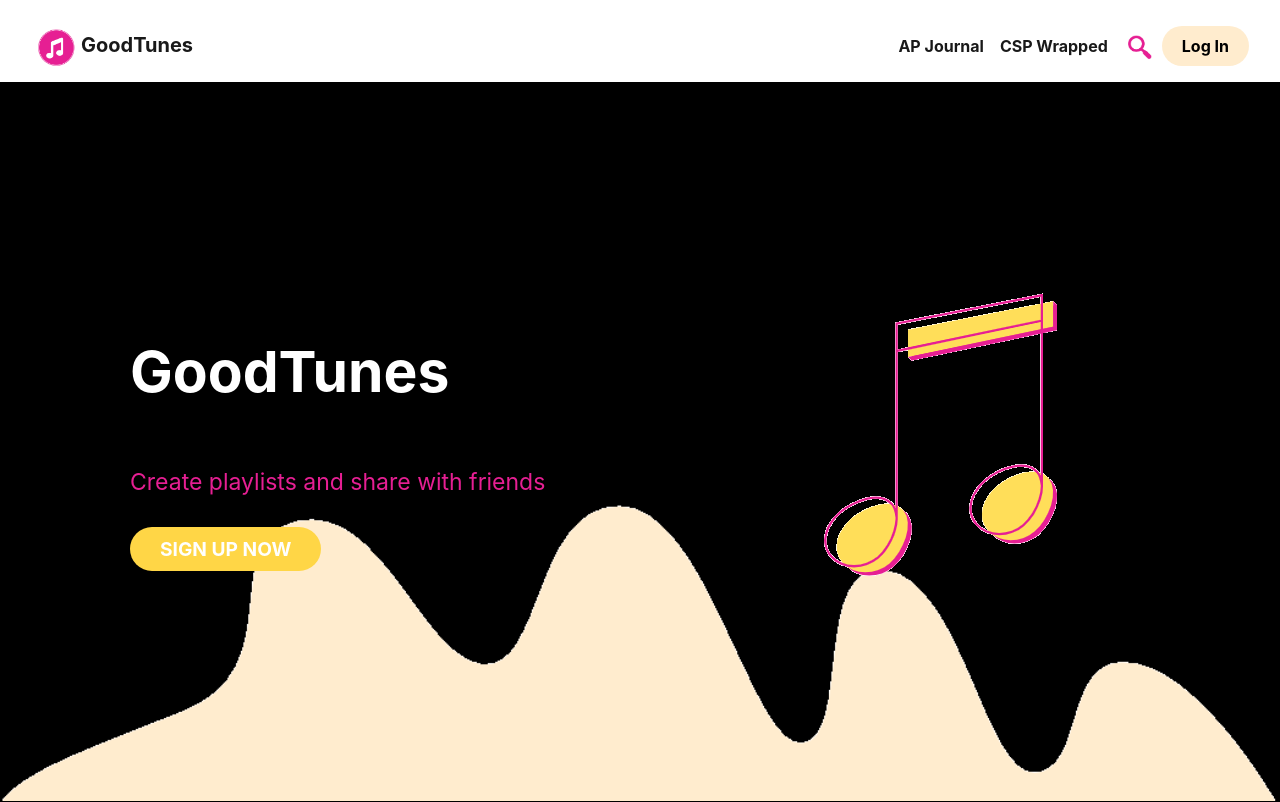
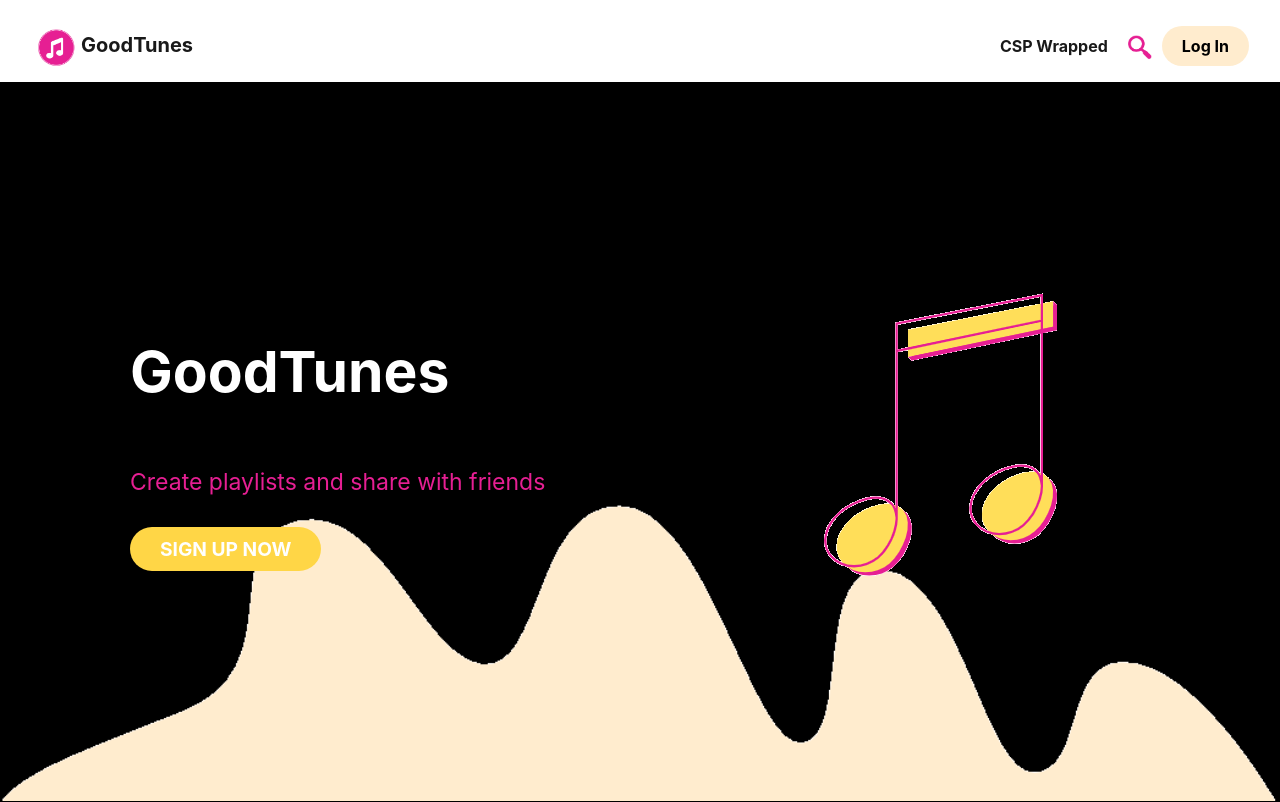
Before and after one commit to sarahwxie/GoodTunes, a Flask app: page / in a window 1280 px wide. Run offline with Flask 2, Linux system fonts and the light colour scheme; some libraries are stand-ins or nearby versions.

Commit message:
easter egg color/hover

```diff
--- a/templates/nav.html
+++ b/templates/nav.html
@@ -6,7 +6,7 @@
         </button>
         <div>
             <ul class="nav navbar-nav">
-                <li class="nav-item"><a class="nav-link active" href="/apjournal"><strong>AP Journal</strong></a></li>
+                <li class="nav-item"><a class="color" class="nav-link active" href="/apjournal"><strong>AP Journal</strong></a></li>
                 <li class="nav-item"><a class="nav-link active" href="/wrapped"><strong>CSP Wrapped</strong></a></li>
                 <li class="nav-item"><a class="nav-link" href="/search"><img class="search" src="/static/assets/search.png"></a></li>
                 <li class="nav-item"><a class="nav-link button" id="button" href="/login"><strong>Log In</strong></a></li>
--- a/templates/styles.html
+++ b/templates/styles.html
@@ -207,3 +207,11 @@ h2 {
     border:none;
     outline:none;
 }
+
+.color { color:white;
+
+}
+
+.color:hover { color:black;
+
+}
```
